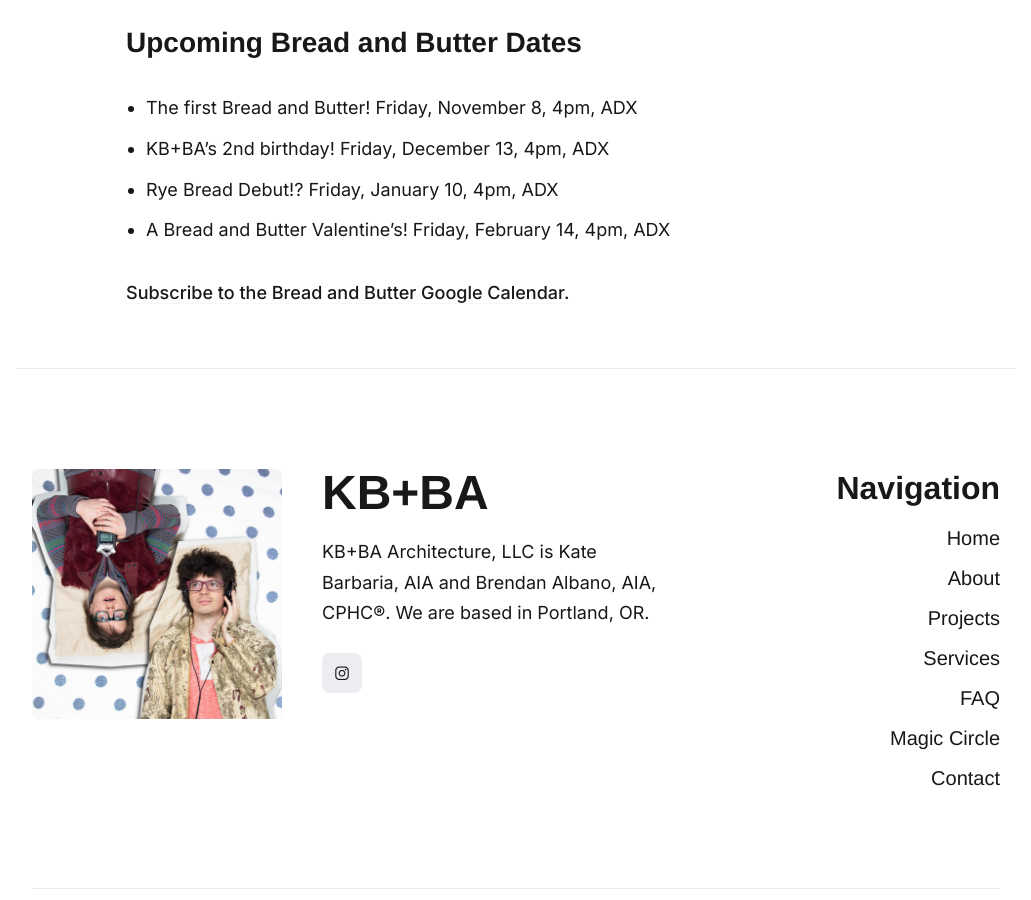
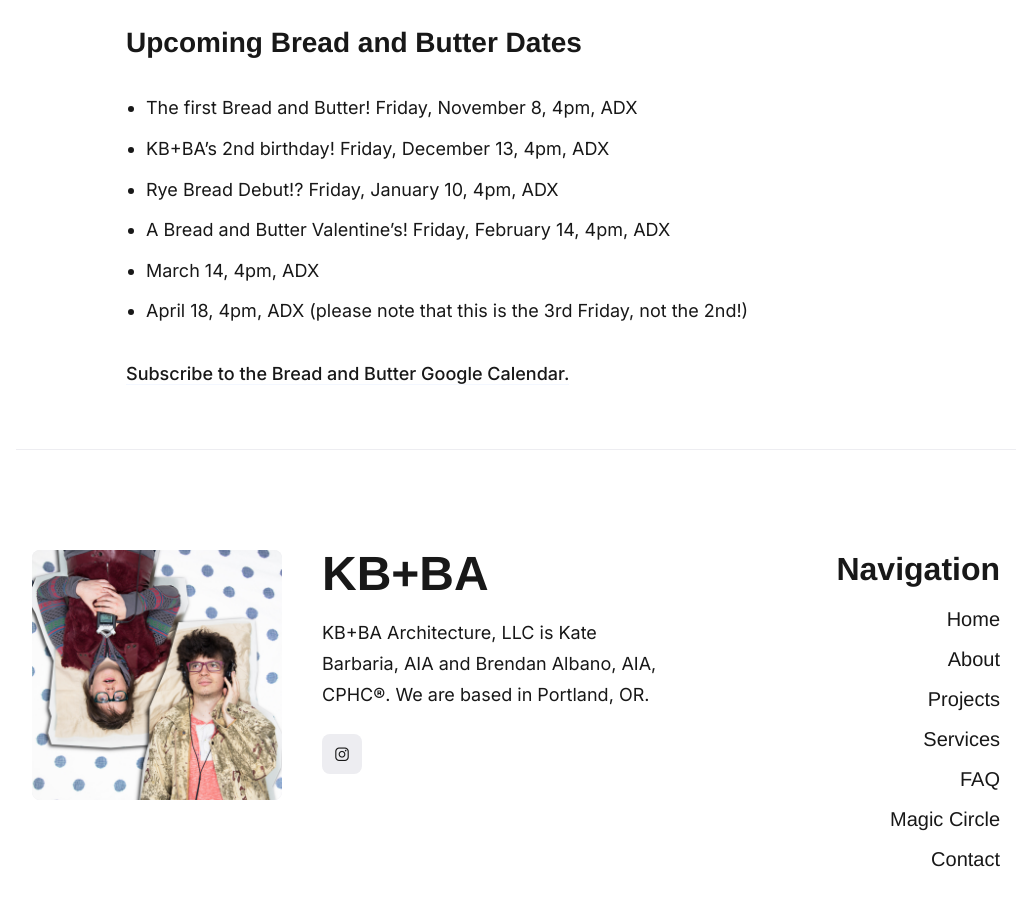
Before and after one commit to balbano/kb-ba.com, a Jekyll site: the page built from _pages/bread-and-butter.md, in a window 1280 px wide and 900 px high, scrolled down 694 px. Shown: the whole window, without its empty margins (124-1155 px from the left). Built offline with Jekyll 4.4.1, drawn with Linux system fonts in a browser that asks for light colours; nearby versions of some CDN libraries; some web fonts are replaced.

Commit message:
Add Bread and Butter dates

```diff
--- a/_pages/bread-and-butter.md
+++ b/_pages/bread-and-butter.md
@@ -18,5 +18,7 @@ permalink: /bread-and-butter/
 - KB+BA's 2nd birthday! Friday, December 13, 4pm, ADX
 - Rye Bread Debut!? Friday, January 10, 4pm, ADX
 - A Bread and Butter Valentine's! Friday, February 14, 4pm, ADX
+- March 14, 4pm, ADX
+- April 18, 4pm, ADX (please note that this is the 3rd Friday, not the 2nd!)
 
 [Subscribe to the Bread and Butter Google Calendar.](https://calendar.google.com/calendar/embed?src=c_43150cf94b36b414dbdaa5fc8c9c09e6fae6fdbafd82277b9dd9c63dd562890b%40group.calendar.google.com&ctz=America%2FLos_Angeles){:target="_blank"}
```
